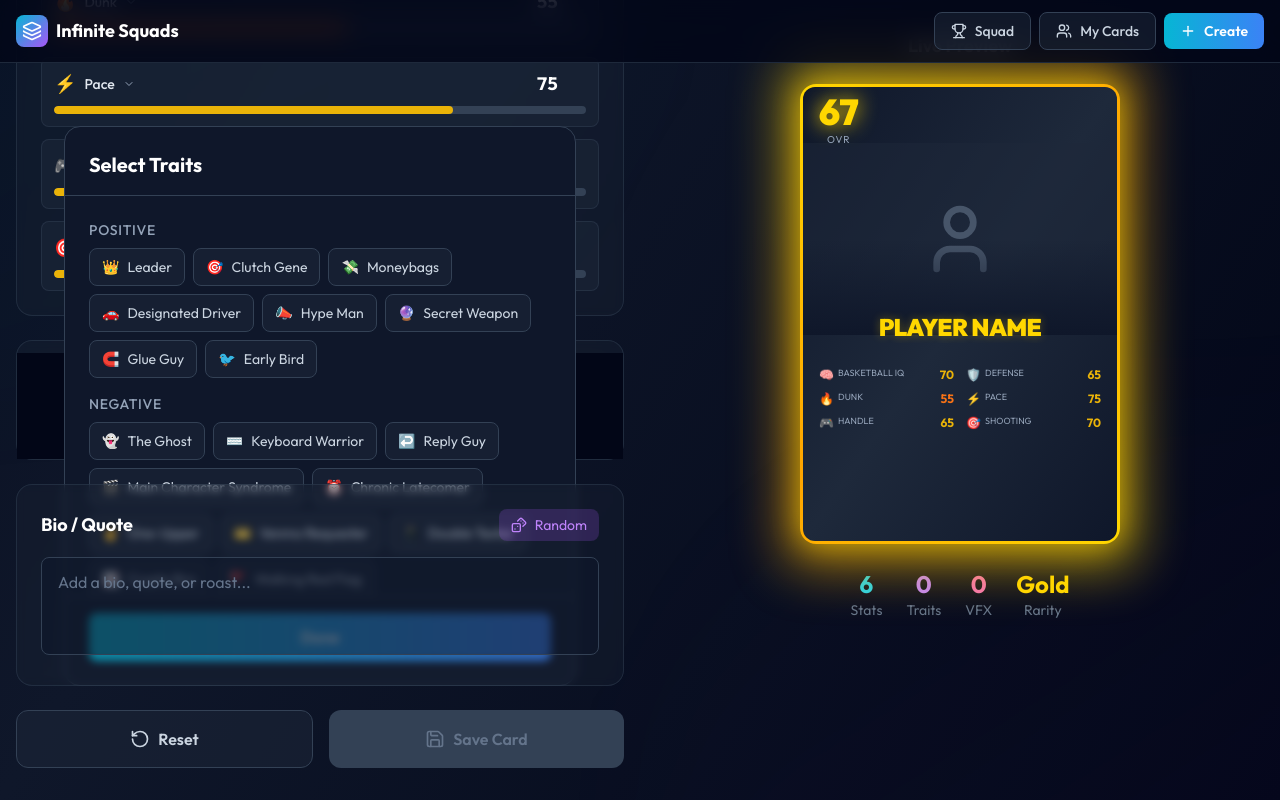
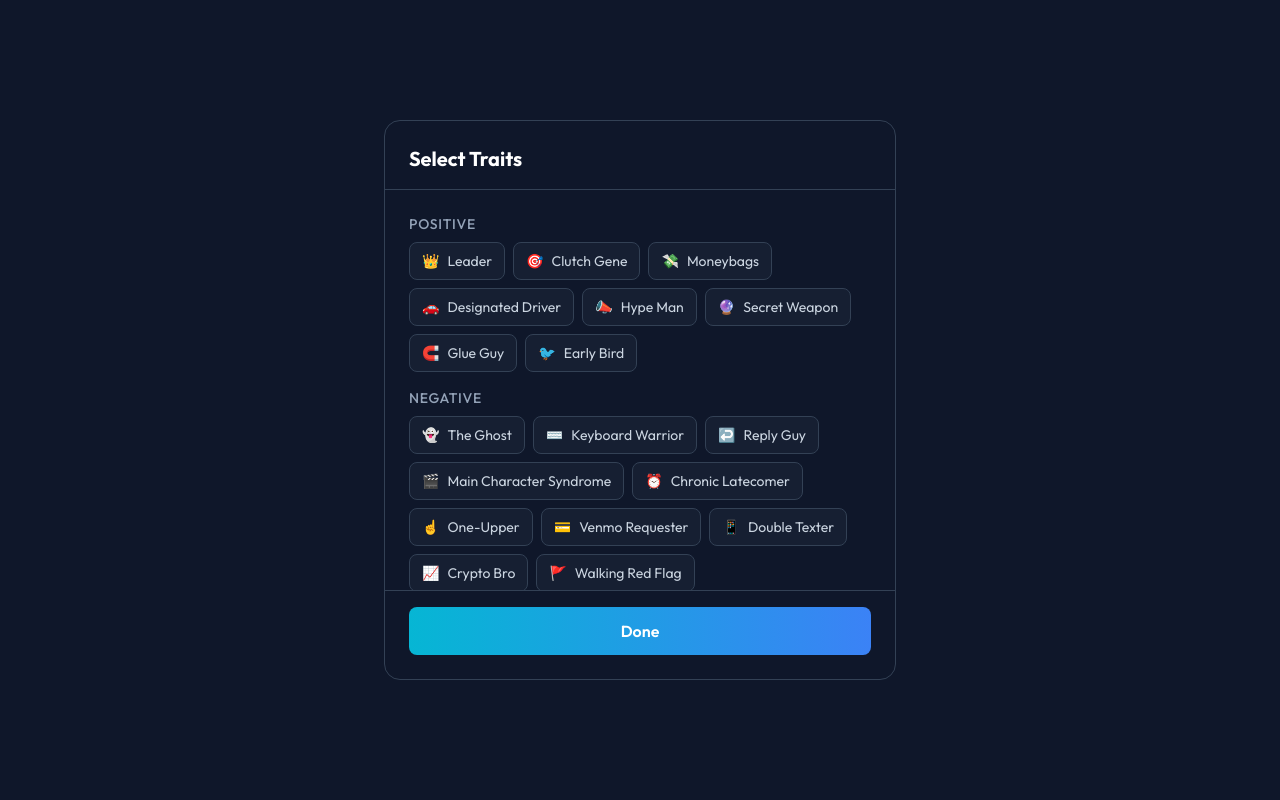
Before and after one commit to mje724/infinite-squads, a Next.js app: page / in a window 1280 px wide. Both pictures are taken after a click on the button "Add Trait". Shown: the part 1390-2190 px from the top of the page. Built offline with nearby package versions, Linux system fonts and the light colour scheme.

Commit message:
Fix traits modal with React Portal

```diff
--- a/src/components/CardCreator.tsx
+++ b/src/components/CardCreator.tsx
@@ -1,4 +1,5 @@
 'use client';
+import { createPortal } from 'react-dom';
 import React, { useState, useCallback, useRef, useEffect } from 'react';
 import { motion, AnimatePresence } from 'framer-motion';
 import ReactCrop, { type Crop, centerCrop, makeAspectCrop } from 'react-image-crop';
@@ -155,32 +156,32 @@ const ModeToggle: React.FC = () => {
 const TraitSelector: React.FC = () => {
   const { currentCard, addTrait, removeTrait } = useCardCreator();
   const [isOpen, setIsOpen] = useState(false);
+  const [mounted, setMounted] = useState(false);
+  useEffect(() => { setMounted(true); }, []);
   const selectedTraits = (currentCard.traits || []).map((id) => TRAIT_PRESETS.find((t) => t.id === id)).filter(Boolean);
   return (
     <div className="space-y-3">
-      <label className="text-sm font-medium text-slate-300">Traits & Badges</label>
+      <label className="text-sm font-medium text-slate-300">Traits \& Badges</label>
       <div className="flex flex-wrap gap-2">
-        {selectedTraits.map((trait) => trait && <motion.div key={trait.id} initial={{ scale: 0 }} animate={{ scale: 1 }} exit={{ scale: 0 }} className={cn('flex items-center gap-2 px-3 py-1.5 rounded-full text-sm border', trait.type === 'positive' && 'bg-green-500/10 border-green-500/30 text-green-400', trait.type === 'negative' && 'bg-red-500/10 border-red-500/30 text-red-400', trait.type === 'neutral' && 'bg-slate-500/10 border-slate-500/30 text-slate-400', trait.type === 'chaotic' && 'bg-purple-500/10 border-purple-500/30 text-purple-400')}><span>{trait.icon}</span><span>{trait.name}</span><button onClick={() => removeTrait(trait.id)} className="ml-1 hover:text-white transition-colors"><X className="w-3 h-3" /></button></motion.div>)}
+        {selectedTraits.map((trait) => trait && <motion.div key={trait.id} initial={{ scale: 0 }} animate={{ scale: 1 }} exit={{ scale: 0 }} className={cn("flex items-center gap-2 px-3 py-1.5 rounded-full text-sm border", trait.type === "positive" && "bg-green-500/10 border-green-500/30 text-green-400", trait.type === "negative" && "bg-red-500/10 border-red-500/30 text-red-400", trait.type === "neutral" && "bg-slate-500/10 border-slate-500/30 text-slate-400", trait.type === "chaotic" && "bg-purple-500/10 border-purple-500/30 text-purple-400")}><span>{trait.icon}</span><span>{trait.name}</span><button onClick={() => removeTrait(trait.id)} className="ml-1 hover:text-white transition-colors"><X className="w-3 h-3" /></button></motion.div>)}
         <button onClick={() => setIsOpen(true)} className="flex items-center gap-1 px-3 py-1.5 rounded-full text-sm border border-dashed border-slate-600 text-slate-400 hover:border-slate-500 hover:text-slate-300 transition-colors"><Plus className="w-3 h-3" />Add Trait</button>
       </div>
-      <AnimatePresence>
-        {isOpen && (
-          <motion.div initial={{ opacity: 0 }} animate={{ opacity: 1 }} exit={{ opacity: 0 }} className="fixed inset-0 bg-slate-950 flex items-center justify-center z-[9999] p-4" onClick={() => setIsOpen(false)}>
-            <motion.div initial={{ scale: 0.9, opacity: 0 }} animate={{ scale: 1, opacity: 1 }} exit={{ scale: 0.9, opacity: 0 }} className="bg-slate-900 rounded-2xl border border-slate-700 w-full max-w-lg max-h-[70vh] flex flex-col overflow-hidden" onClick={(e) => e.stopPropagation()}>
-              <div className="p-6 pb-4 border-b border-slate-700"><h3 className="text-xl font-bold text-white">Select Traits</h3></div><div className="flex-1 overflow-y-auto p-6 pb-2">
-              {(['positive', 'negative', 'neutral', 'chaotic'] as const).map((type) => (
-                <div key={type} className="mb-4">
-                  <h4 className="text-sm font-medium text-slate-400 uppercase tracking-wider mb-2">{type}</h4>
-                  <div className="flex flex-wrap gap-2">
-                    {TRAIT_PRESETS.filter((t) => t.type === type).map((trait) => { const isSelected = currentCard.traits?.includes(trait.id); return <button key={trait.id} onClick={() => { if (isSelected) { removeTrait(trait.id); } else { addTrait(trait.id); } }} className={cn('flex items-center gap-2 px-3 py-2 rounded-lg text-sm border transition-all', isSelected ? 'bg-white/10 border-white/30 text-white' : 'bg-slate-800/50 border-slate-700 text-slate-300 hover:border-slate-600')}><span>{trait.icon}</span><span>{trait.name}</span></button>; })}
-                  </div>
+      {mounted && createPortal(
+        <AnimatePresence>
+          {isOpen && (
+            <motion.div initial={{ opacity: 0 }} animate={{ opacity: 1 }} exit={{ opacity: 0 }} style={{ position: "fixed", inset: 0, background: "#0f172a", display: "flex", alignItems: "center", justifyContent: "center", zIndex: 99999, padding: "1rem" }} onClick={() => setIsOpen(false)}>
+              <motion.div initial={{ scale: 0.9, opacity: 0 }} animate={{ scale: 1, opacity: 1 }} exit={{ scale: 0.9, opacity: 0 }} className="bg-slate-900 rounded-2xl border border-slate-700 w-full max-w-lg max-h-[70vh] flex flex-col overflow-hidden" onClick={(e) => e.stopPropagation()}>
+                <div className="p-6 pb-4 border-b border-slate-700"><h3 className="text-xl font-bold text-white">Select Traits</h3></div>
+                <div className="flex-1 overflow-y-auto p-6 pb-2">
+                  {(["positive", "negative", "neutral", "chaotic"] as const).map((type) => (<div key={type} className="mb-4"><h4 className="text-sm font-medium text-slate-400 uppercase tracking-wider mb-2">{type}</h4><div className="flex flex-wrap gap-2">{TRAIT_PRESETS.filter((t) => t.type === type).map((trait) => { const isSelected = currentCard.traits?.includes(trait.id); return <button key={trait.id} onClick={() => { if (isSelected) { removeTrait(trait.id); } else { addTrait(trait.id); } }} className={cn("flex items-center gap-2 px-3 py-2 rounded-lg text-sm border transition-all", isSelected ? "bg-white/10 border-white/30 text-white" : "bg-slate-800/50 border-slate-700 text-slate-300 hover:border-slate-600")}><span>{trait.icon}</span><span>{trait.name}</span></button>; })}</div></div>))}
                 </div>
-              ))}
-              </div><div className="p-6 pt-4 border-t border-slate-700"><button onClick={() => setIsOpen(false)} className="w-full py-3 bg-gradient-to-r from-cyan-500 to-blue-500 rounded-lg font-semibold text-white hover:opacity-90 transition-opacity">Done</button></div>
+                <div className="p-6 pt-4 border-t border-slate-700"><button onClick={() => setIsOpen(false)} className="w-full py-3 bg-gradient-to-r from-cyan-500 to-blue-500 rounded-lg font-semibold text-white hover:opacity-90 transition-opacity">Done</button></div>
+              </motion.div>
             </motion.div>
-          </motion.div>
-        )}
-      </AnimatePresence>
+          )}
+        </AnimatePresence>,
+        document.body
+      )}
     </div>
   );
 };
--- /dev/null
+++ b/src/components/TraitModal.tsx
@@ -0,0 +1,92 @@
+'use client';
+import { useEffect, useState } from 'react';
+import { createPortal } from 'react-dom';
+import { motion, AnimatePresence } from 'framer-motion';
+import { useCardCreator } from '@/store/store';
+import { TRAIT_PRESETS } from '@/data/presets';
+import { cn } from '@/lib/utils';
+
+interface TraitModalProps {
+  isOpen: boolean;
+  onClose: () => void;
+}
+
+export default function TraitModal({ isOpen, onClose }: TraitModalProps) {
+  const { currentCard, addTrait, removeTrait } = useCardCreator();
+  const [mounted, setMounted] = useState(false);
+
+  useEffect(() => {
+    setMounted(true);
+  }, []);
+
+  if (!mounted) return null;
+
+  return createPortal(
+    <AnimatePresence>
+      {isOpen && (
+        <motion.div
+          initial={{ opacity: 0 }}
+          animate={{ opacity: 1 }}
+          exit={{ opacity: 0 }}
+          className="fixed inset-0 bg-slate-950 flex items-center justify-center p-4"
+          style={{ zIndex: 99999 }}
+          onClick={onClose}
+        >
+          <motion.div
+            initial={{ scale: 0.9, opacity: 0 }}
+            animate={{ scale: 1, opacity: 1 }}
+            exit={{ scale: 0.9, opacity: 0 }}
+            className="bg-slate-900 rounded-2xl border border-slate-700 w-full max-w-lg max-h-[70vh] flex flex-col overflow-hidden"
+            onClick={(e) => e.stopPropagation()}
+          >
+            <div className="p-6 pb-4 border-b border-slate-700">
+              <h3 className="text-xl font-bold text-white">Select Traits</h3>
+            </div>
+            <div className="flex-1 overflow-y-auto p-6 pb-2">
+              {(['positive', 'negative', 'neutral', 'chaotic'] as const).map((type) => (
+                <div key={type} className="mb-4">
+                  <h4 className="text-sm font-medium text-slate-400 uppercase tracking-wider mb-2">{type}</h4>
+                  <div className="flex flex-wrap gap-2">
+                    {TRAIT_PRESETS.filter((t) => t.type === type).map((trait) => {
+                      const isSelected = currentCard.traits?.includes(trait.id);
+                      return (
+                        <button
+                          key={trait.id}
+                          onClick={() => {
+                            if (isSelected) {
+                              removeTrait(trait.id);
+                            } else {
+                              addTrait(trait.id);
+                            }
+                          }}
+                          className={cn(
+                            'flex items-center gap-2 px-3 py-2 rounded-lg text-sm border transition-all',
+                            isSelected
+                              ? 'bg-white/10 border-white/30 text-white'
+                              : 'bg-slate-800/50 border-slate-700 text-slate-300 hover:border-slate-600'
+                          )}
+                        >
+                          <span>{trait.icon}</span>
+                          <span>{trait.name}</span>
+                        </button>
+                      );
+                    })}
+                  </div>
+                </div>
+              ))}
+            </div>
+            <div className="p-6 pt-4 border-t border-slate-700">
+              <button
+                onClick={onClose}
+                className="w-full py-3 bg-gradient-to-r from-cyan-500 to-blue-500 rounded-lg font-semibold text-white hover:opacity-90 transition-opacity"
+              >
+                Done
+              </button>
+            </div>
+          </motion.div>
+        </motion.div>
+      )}
+    </AnimatePresence>,
+    document.body
+  );
+}
```
